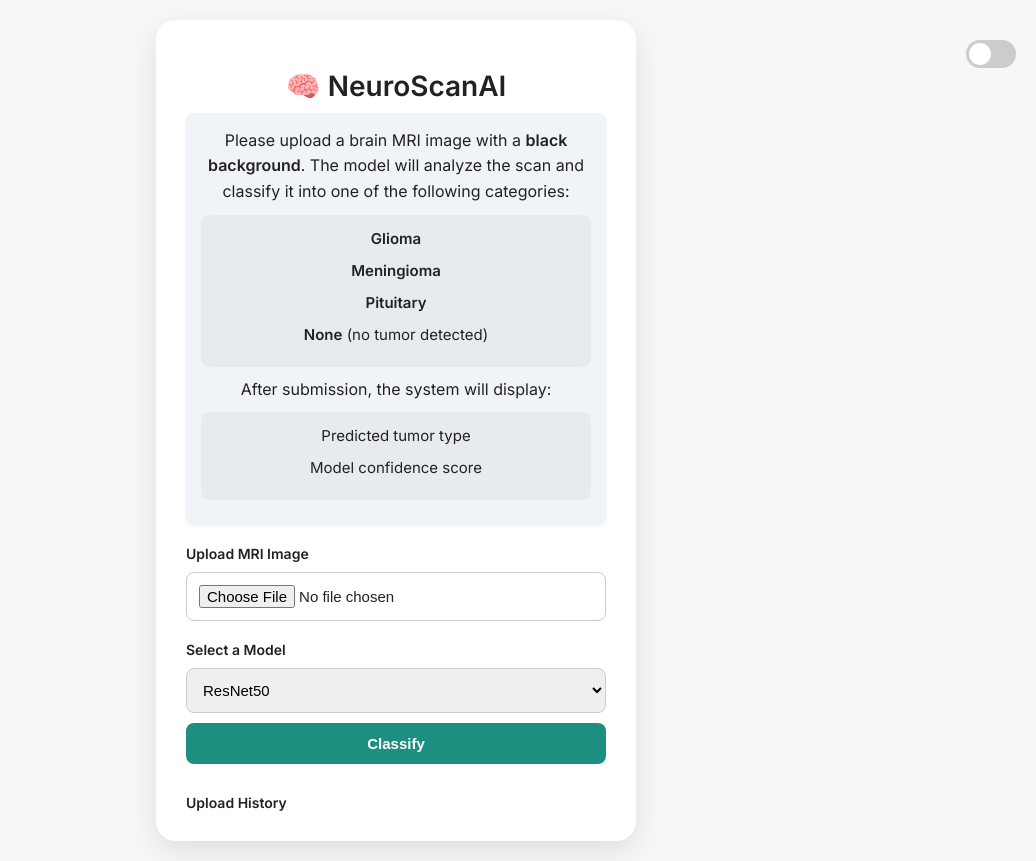
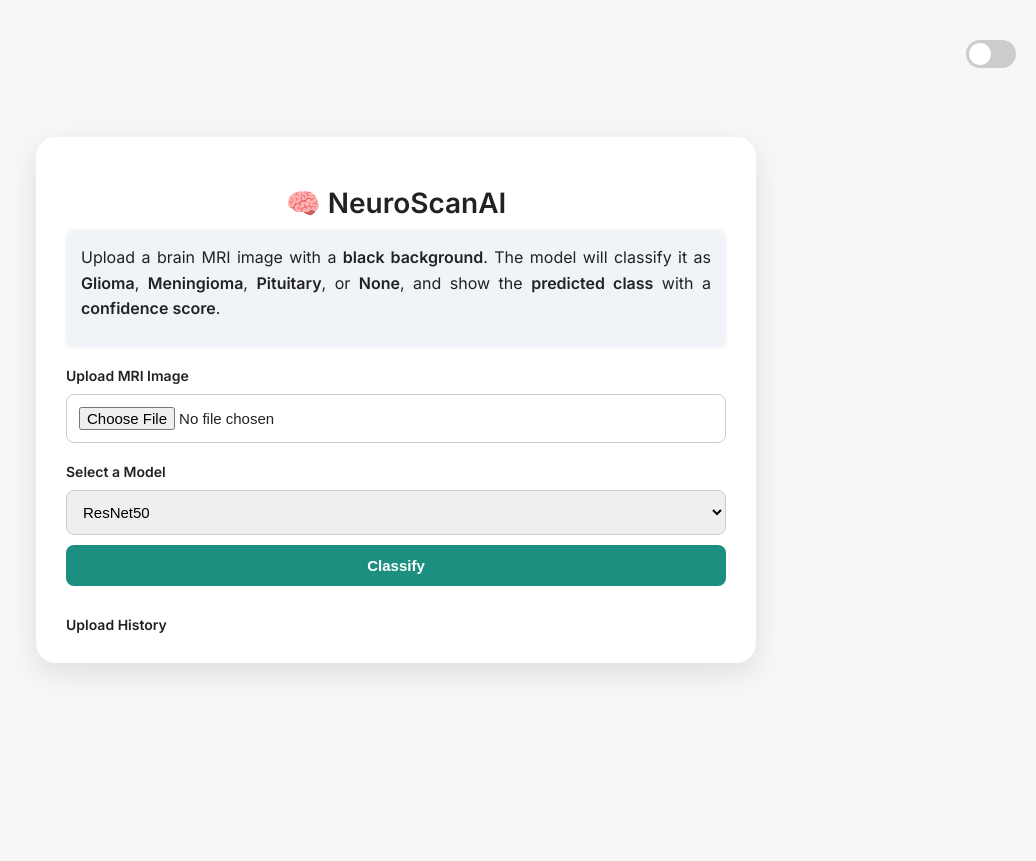
Before and after one commit to CrooBrys/NeuroScanAI, a Flask app: page / in a window 1280 px wide. Shown: the whole page, without its empty margins (244-1280 px from the left). After the commit the page ends 673 px from the top, so only its background shows below. Run offline with Flask 3, Linux system fonts and the light colour scheme.

Commit message:
App adjustemnts
Added some on screen hints, fixed bar gradients. Added comments. Improved overall code structure and app look

```diff
--- a/deployment/app.py
+++ b/deployment/app.py
@@ -14,7 +14,7 @@ os.environ['TF_CPP_MIN_LOG_LEVEL'] = '2'
 
 app = Flask(__name__)
 bucket_name = os.environ.get("GCS_BUCKET")
-IS_LOCAL = False  # Set to True if testing from ../training/models folder
+IS_LOCAL = True  # Set to True if testing from ../training/models folder
 
 CLASS_NAMES = ['Glioma', 'Meningioma', 'None', 'Pituitary']
 
--- a/deployment/static/script.js
+++ b/deployment/static/script.js
@@ -10,19 +10,22 @@ document.addEventListener("DOMContentLoaded", function () {
   const submitBtn = form.querySelector('button[type="submit"]');
   const toggle = document.getElementById("dark-toggle");
 
-  // 🌙 Dark mode toggle
+
+  // Dark mode toggle
   toggle.addEventListener("change", () => {
     document.body.classList.toggle("dark", toggle.checked);
   });
 
-  // 🔄 Reset state on page load
+  // Clear inputs and history on page load
   window.addEventListener('load', () => {
     imageInput.value = '';
     preview.style.display = 'none';
-    historyContainer.innerHTML = ""; // Clear previous entries
+    historyContainer.innerHTML = "";
+    const scrollHint = document.getElementById("scroll-hint");
+    if (scrollHint) scrollHint.classList.remove("visible");
   });
 
-  // 📷 Image preview handler
+  // Preview image when selected
   imageInput.addEventListener("change", () => {
     result.innerHTML = "";
     const file = imageInput.files[0];
@@ -38,12 +41,12 @@ document.addEventListener("DOMContentLoaded", function () {
     }
   });
 
-  // 🧪 Clear result when switching model
+  // Clear result on model change
   modelSelect.addEventListener("change", () => {
     result.innerHTML = "";
   });
 
-  // 🧠 Form submission and prediction
+  // Form submit handler
   form.addEventListener("submit", async (e) => {
     e.preventDefault();
 
@@ -77,45 +80,43 @@ document.addEventListener("DOMContentLoaded", function () {
       if (data.error) {
         result.innerHTML = `<p style="color:red;">Error: ${data.error}</p>`;
       } else {
-        // 🎯 Show result
+        const fill = document.createElement("div");
+        fill.className = "confidence-fill";
+        fill.style.width = `${data.confidence}%`;
+        fill.textContent = `${data.confidence}%`;
+        fill.style.background = getConfidenceColor(data.confidence);
+
         result.innerHTML = `
           <p>Prediction: <strong>${data.class}</strong></p>
           <p>Confidence: ${data.confidence}%</p>
-          <div class="confidence-bar">
-            <div class="confidence-fill" style="width:${data.confidence}%;">
-              ${data.confidence}%
-            </div>
-          </div>
+          <div class="confidence-bar"></div>
         `;
+        result.querySelector(".confidence-bar").appendChild(fill);
 
-        // 📝 Add to history
         const fileName = file.name;
         const timestamp = new Date().toLocaleString();
-        const confidenceClass =
-          data.confidence >= 85
-            ? "high"
-            : data.confidence >= 60
-            ? "medium"
-            : "low";
 
         const historyEntry = document.createElement("div");
         historyEntry.className = "history-entry";
+
+        const historyFill = document.createElement("div");
+        historyFill.className = "confidence-fill";
+        historyFill.style.width = `${data.confidence}%`;
+        historyFill.textContent = `${data.confidence}%`;
+        historyFill.style.background = getHistoryGradient(data.confidence);
+
         historyEntry.innerHTML = `
           <div class="history-meta">
             <strong>${fileName}</strong> &mdash; ${timestamp}
           </div>
           <div>Prediction: <strong>${data.class}</strong></div>
-          <div class="confidence-bar history-bar ${confidenceClass}">
-            <div class="confidence-fill" style="width:${data.confidence}%;">
-              ${data.confidence}%
-            </div>
-          </div>
+          <div class="confidence-bar history-bar"></div>
           <hr>
         `;
+        historyEntry.querySelector(".history-bar").appendChild(historyFill);
+        historyContainer.prepend(historyEntry);
 
-        if (historyContainer) {
-          historyContainer.prepend(historyEntry);
-        }
+        checkHistoryScrollState(); // Update scrollbar logic
       }
     } catch (err) {
       loader.style.display = "none";
@@ -126,4 +127,66 @@ document.addEventListener("DOMContentLoaded", function () {
       submitBtn.disabled = false;
     }
   });
+
+  // Color logic for live prediction bar
+  function getConfidenceColor(confidence) {
+    const baseHue = 180;
+    const lightness = 70 - (confidence / 100) * 30;
+    return `hsl(${baseHue}, 70%, ${lightness}%)`;
+  }
+
+  // Color logic for history bar (green, yellow, red)
+  function getHistoryGradient(confidence) {
+    const clamp = (val, min, max) => Math.max(min, Math.min(max, val));
+    const r = confidence < 60
+      ? 239 + (confidence / 60) * (255 - 239)
+      : confidence < 85
+      ? 255 - ((confidence - 60) / 25) * (255 - 76)
+      : 76 - ((confidence - 85) / 15) * 30;
+
+    const g = confidence < 60
+      ? 83 + (confidence / 60) * (167 - 83)
+      : confidence < 85
+      ? 167 + ((confidence - 60) / 25) * (175 - 167)
+      : 175 - ((confidence - 85) / 15) * 30;
+
+    const b = confidence < 60
+      ? 80 + (confidence / 60) * (38 - 80)
+      : confidence < 85
+      ? 38 + ((confidence - 60) / 25) * (80 - 38)
+      : 80 - ((confidence - 85) / 15) * 10;
+
+    return `rgb(${clamp(r, 0, 255)}, ${clamp(g, 0, 255)}, ${clamp(b, 0, 255)})`;
+  }
+
+  // Handle scroll behavior for upload history
+  let historyScrollRevealed = false;
+
+  function checkHistoryScrollState() {
+    const entries = historyContainer.querySelectorAll(".history-entry");
+
+    if (entries.length > 2 && !historyScrollRevealed) {
+      history.classList.add("scroll-reveal");
+
+      const scrollHint = document.getElementById("scroll-hint");
+      console.log("Applying visible class to scroll hint");
+      if (scrollHint) scrollHint.classList.add("visible");
+
+      // Once the user hovers over the box, hide the hint and lock the state
+      const onFirstHover = () => {
+        historyScrollRevealed = true;
+        history.classList.remove("scroll-reveal");
+        history.classList.add("scrolled");
+
+        if (scrollHint) {
+          scrollHint.classList.remove("visible");
+        }
+
+        history.removeEventListener("mouseenter", onFirstHover);
+      };
+
+      history.addEventListener("mouseenter", onFirstHover);
+    }
+    console.log("Checking history scroll state", entries.length);
+  }
 });
--- a/deployment/static/style.css
+++ b/deployment/static/style.css
@@ -29,7 +29,7 @@ body {
 
 .app-container {
   width: 100%;
-  max-width: 480px;
+  max-width: 720px;
   padding: 20px;
 }
 
@@ -188,19 +205,69 @@ button:hover {
   border-radius: 50%;
 }
 
-input:checked + .slider {
-  background-color: var(--accent-color);
+body.dark input:checked + .slider {
+  background-color: #409e91;
 }
 
 input:checked + .slider:before {
   transform: translateX(22px);
 }
 
+/* History block styling */
 .history {
+  position: relative;
   margin-top: 30px;
   font-size: 14px;
   text-align: left;
   color: var(--text-color);
+  max-height: 300px;
+  padding-right: 5px;
+  overflow-y: auto;
+  transition: all 0.4s ease;
+}
+
+/* Initially shows scrollbar */
+.history.scroll-reveal {
+  overflow-y: scroll;
+  scrollbar-width: thin;
+  scrollbar-color: #888 transparent;
+}
+
+/* After first interaction: hidden by default, fades in on hover */
+.history.scrolled {
+  overflow-y: auto;
+  scrollbar-width: none;
+  scrollbar-color: transparent transparent;
+}
+
+.history.scrolled:hover {
+  scrollbar-width: thin;
+  scrollbar-color: #888 transparent;
+}
+
+/* WebKit support */
+.history.scroll-reveal::-webkit-scrollbar {
+  width: 6px;
+  transition: all 0.4s ease;
+}
+
+.history.scroll-reveal::-webkit-scrollbar-thumb {
+  background-color: #888;
+  border-radius: 6px;
+}
+
+.history.scrolled::-webkit-scrollbar {
+  width: 0;
+  transition: width 0.4s ease;
+}
+
+.history.scrolled:hover::-webkit-scrollbar {
+  width: 6px;
+}
+
+.history.scrolled:hover::-webkit-scrollbar-thumb {
+  background-color: #888;
+  border-radius: 6px;
 }
 
 .history-entry {
@@ -261,26 +299,32 @@ body.dark .instructions {
 
 .instructions p {
   margin: 0 0 10px 0;
+  text-align: justify;
 }
 
-.list-block {
-  background-color: rgba(0, 0, 0, 0.04);
-  padding: 12px 16px;
-  border-radius: 8px;
-  margin: 10px 0;
+.scroll-hint {
+  font-size: 15px;
+  font-weight: 500;
+  color: #666;
+  text-align: center;
+  opacity: 0;
+  transition: opacity 0.4s ease;
+  pointer-events: none;
+  position: absolute;
+  bottom: 5px;
+  left: 0;
+  right: 0;
+  background: linear-gradient(to top, var(--bg-color), transparent 40%);
+  padding: 8px 0;
+  z-index: 10;
 }
 
-body.dark .list-block {
-  background-color: rgba(255, 255, 255, 0.05);
+
+
+/* Only show when scroll-reveal is active */
+.scroll-hint.visible {
+  opacity: 1;
 }
-
-.instructions ul {
-  list-style: none;
-  padding-left: 0;
-  margin: 0;
+body.dark .scroll-hint {
+  color: white;
 }
-
-.instructions li {
-  margin-bottom: 8px;
-  font-size: 15px;
-}
--- a/deployment/templates/index.html
+++ b/deployment/templates/index.html
@@ -4,10 +4,12 @@
   <meta charset="UTF-8">
   <title>NeuroScanAI — Brain Tumor Classifier</title>
   <meta name="viewport" content="width=device-width, initial-scale=1">
+  <!-- Google Font and stylesheet -->
   <link href="https://fonts.googleapis.com/css2?family=Inter:wght@400;600&display=swap" rel="stylesheet">
   <link rel="stylesheet" href="{{ url_for('static', filename='style.css') }}">
 </head>
 <body>
+  <!-- Toggle for light/dark mode -->
   <div class="theme-toggle">
     <label class="switch">
       <input type="checkbox" id="dark-toggle">
@@ -15,33 +17,20 @@
     </label>
   </div>
 
-
   <div class="app-container">
     <div class="card">
       <h1>🧠 NeuroScanAI</h1>
+
+      <!-- App instructions -->
       <div class="instructions">
         <p>
-          Please upload a brain MRI image with a <strong>black background</strong>. The model will analyze the scan and classify it into one of the following categories:
+          Upload a brain MRI image with a <strong>black background</strong>. The model will classify it as
+          <strong>Glioma</strong>, <strong>Meningioma</strong>, <strong>Pituitary</strong>, or <strong>None</strong>,
+          and show the <strong>predicted class</strong> with a <strong>confidence score</strong>.
         </p>
+      </div>
 
-        <div class="list-block">
-          <ul>
-            <li><strong>Glioma</strong></li>
-            <li><strong>Meningioma</strong></li>
-            <li><strong>Pituitary</strong></li>
-            <li><strong>None</strong> (no tumor detected)</li>
-          </ul>
-        </div>
-
-        <p>After submission, the system will display:</p>
-
-        <div class="list-block">
-          <ul>
-            <li>Predicted tumor type</li>
-            <li>Model confidence score</li>
-          </ul>
-        </div>
-      </div>
+      <!-- Upload form section -->
       <form id="upload-form">
         <label for="image">Upload MRI Image</label>
         <input type="file" id="image" name="file" accept=".jpg,.jpeg,.png" required>
@@ -61,16 +50,23 @@
         <button type="submit">Classify</button>
       </form>
 
+      <!-- Loader spinner -->
       <div id="loader" class="spinner"></div>
+
+      <!-- Result container -->
       <div id="result"></div>
 
+      <!-- Upload history -->
       <div id="history" class="history">
         <strong>Upload History</strong>
         <div id="history-entries"></div>
       </div>
     </div>
   </div>
+  <div id="scroll-hint" class="scroll-hint"><strong>Scroll down ↓</strong></div>
 
+
+  <!-- Main JS file -->
   <script src="{{ url_for('static', filename='script.js') }}"></script>
 </body>
 </html>
```
Also changed, not shown: other parts of deployment/static/style.css (+18 -30 lines).
